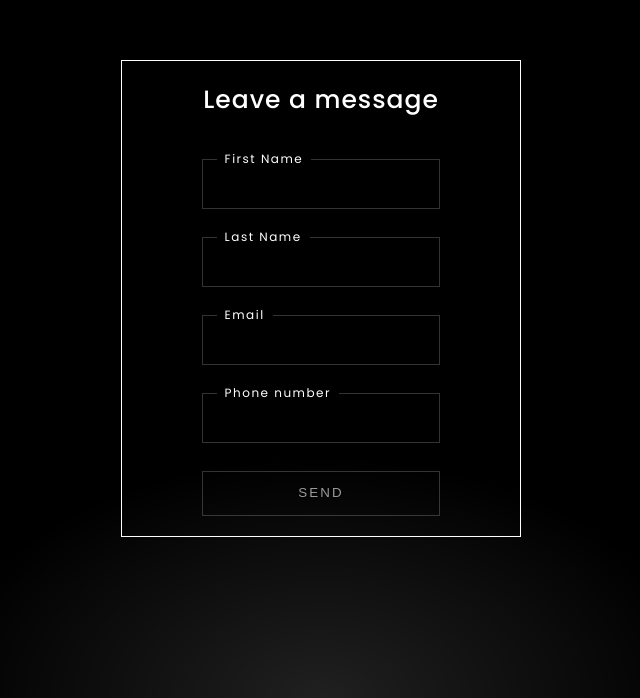
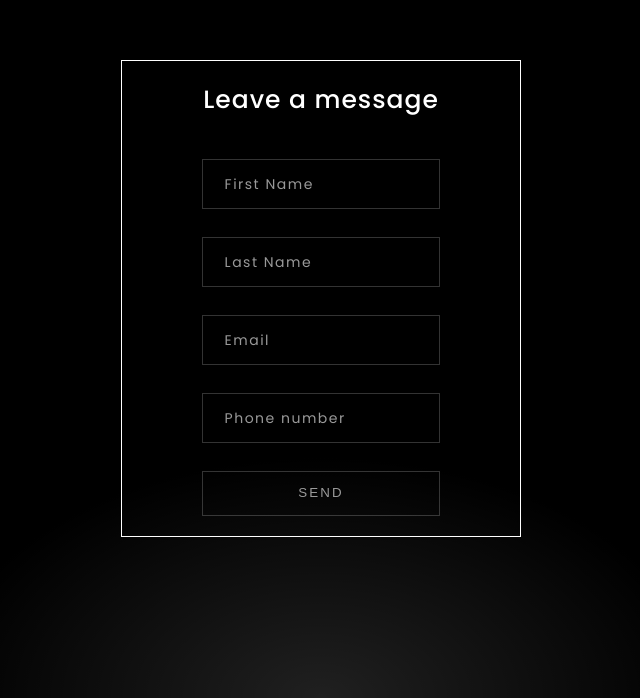
Before and after one commit to EwelinaKopacz/Form-Validation-React, a React (Create React App) app: page / in a window 1280 px wide. Shown: the part 102-800 px from the top of the page, without its empty margins (319-959 px from the left). Built offline with nearby package versions, Linux system fonts and the light colour scheme.

Commit message:
test input

```diff
--- a/src/components/Input/Input.styled.js
+++ b/src/components/Input/Input.styled.js
@@ -43,14 +43,6 @@ const InputLabel = styled.label`
         font-size: 1.2rem;
         background-image: var(--bg-body-image);
     }
-    ${InputField} ~ & {
-        ${props => props.hasValue}{
-            transform: translateY(-38px);
-            color:rgba(255, 255, 255, 1.0);
-            font-size: 1.2rem;
-            background-image: var(--bg-body-image);
-        }
-    }
 `;
 
 const InputError = styled.span`
```
